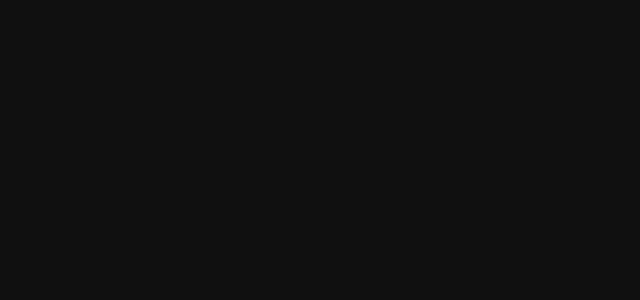
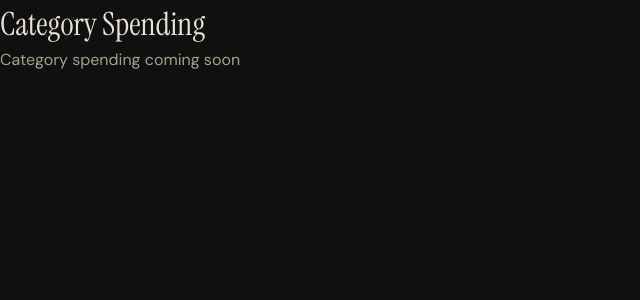
Before and after one commit to smeshko/life-organizer-web, a React (Vite) app: page /spending in a window 1280 px wide. Before the commit this address had no page. Shown: the top 300 px of the page, without its empty margins (0-640 px from the left). Built offline with nearby package versions, Linux system fonts and the light colour scheme; a web font is replaced by a local one.

Commit message:
feat(story-LIFE-37): create routing infrastructure
Add flat routes for /transactions, /spending, /budget, /budget-vs-actual
with / → /transactions redirect. AppLayout wrapper with Outlet for nested
routes. Design system route preserved outside layout. Stub page components
created for all 4 views.

```diff
--- /dev/null
+++ b/src/components/layout/app-layout.tsx
@@ -0,0 +1,11 @@
+import { Outlet } from "react-router"
+
+export function AppLayout() {
+  return (
+    <div className="flex min-h-screen">
+      <main className="flex-1">
+        <Outlet />
+      </main>
+    </div>
+  )
+}
--- /dev/null
+++ b/src/pages/budget-page.tsx
@@ -0,0 +1,10 @@
+export function BudgetPage() {
+  return (
+    <div>
+      <h1 className="font-serif text-[32px] text-[var(--text-primary)]">
+        Budget Planning
+      </h1>
+      <p className="text-[var(--text-secondary)]">Budget planning coming soon</p>
+    </div>
+  )
+}
--- /dev/null
+++ b/src/pages/budget-vs-actual-page.tsx
@@ -0,0 +1,12 @@
+export function BudgetVsActualPage() {
+  return (
+    <div>
+      <h1 className="font-serif text-[32px] text-[var(--text-primary)]">
+        Budget vs Actual
+      </h1>
+      <p className="text-[var(--text-secondary)]">
+        Budget vs actual coming soon
+      </p>
+    </div>
+  )
+}
--- /dev/null
+++ b/src/pages/spending-page.tsx
@@ -0,0 +1,12 @@
+export function SpendingPage() {
+  return (
+    <div>
+      <h1 className="font-serif text-[32px] text-[var(--text-primary)]">
+        Category Spending
+      </h1>
+      <p className="text-[var(--text-secondary)]">
+        Category spending coming soon
+      </p>
+    </div>
+  )
+}
--- /dev/null
+++ b/src/pages/transactions-page.tsx
@@ -0,0 +1,10 @@
+export function TransactionsPage() {
+  return (
+    <div>
+      <h1 className="font-serif text-[32px] text-[var(--text-primary)]">
+        Transactions
+      </h1>
+      <p className="text-[var(--text-secondary)]">Transactions coming soon</p>
+    </div>
+  )
+}
--- a/src/routes.tsx
+++ b/src/routes.tsx
@@ -1,15 +1,31 @@
-import { BrowserRouter, Routes, Route } from "react-router"
+import { BrowserRouter, Routes, Route, Navigate } from "react-router"
 
-import App from "@/App"
+import { AppLayout } from "@/components/layout/app-layout"
+import { TransactionsPage } from "@/pages/transactions-page"
+import { SpendingPage } from "@/pages/spending-page"
+import { BudgetPage } from "@/pages/budget-page"
+import { BudgetVsActualPage } from "@/pages/budget-vs-actual-page"
 import { DesignSystemPage } from "@/pages/design-system-page"
+
+export function AppRoutes() {
+  return (
+    <Routes>
+      <Route element={<AppLayout />}>
+        <Route index element={<Navigate to="/transactions" replace />} />
+        <Route path="transactions" element={<TransactionsPage />} />
+        <Route path="spending" element={<SpendingPage />} />
+        <Route path="budget" element={<BudgetPage />} />
+        <Route path="budget-vs-actual" element={<BudgetVsActualPage />} />
+      </Route>
+      <Route path="design-system" element={<DesignSystemPage />} />
+    </Routes>
+  )
+}
 
 export function AppRouter() {
   return (
     <BrowserRouter>
-      <Routes>
-        <Route path="/" element={<App />} />
-        <Route path="/design-system" element={<DesignSystemPage />} />
-      </Routes>
+      <AppRoutes />
     </BrowserRouter>
   )
 }
```
Also changed, not shown: 1 other file (tests, documents, lock files or other folders).
